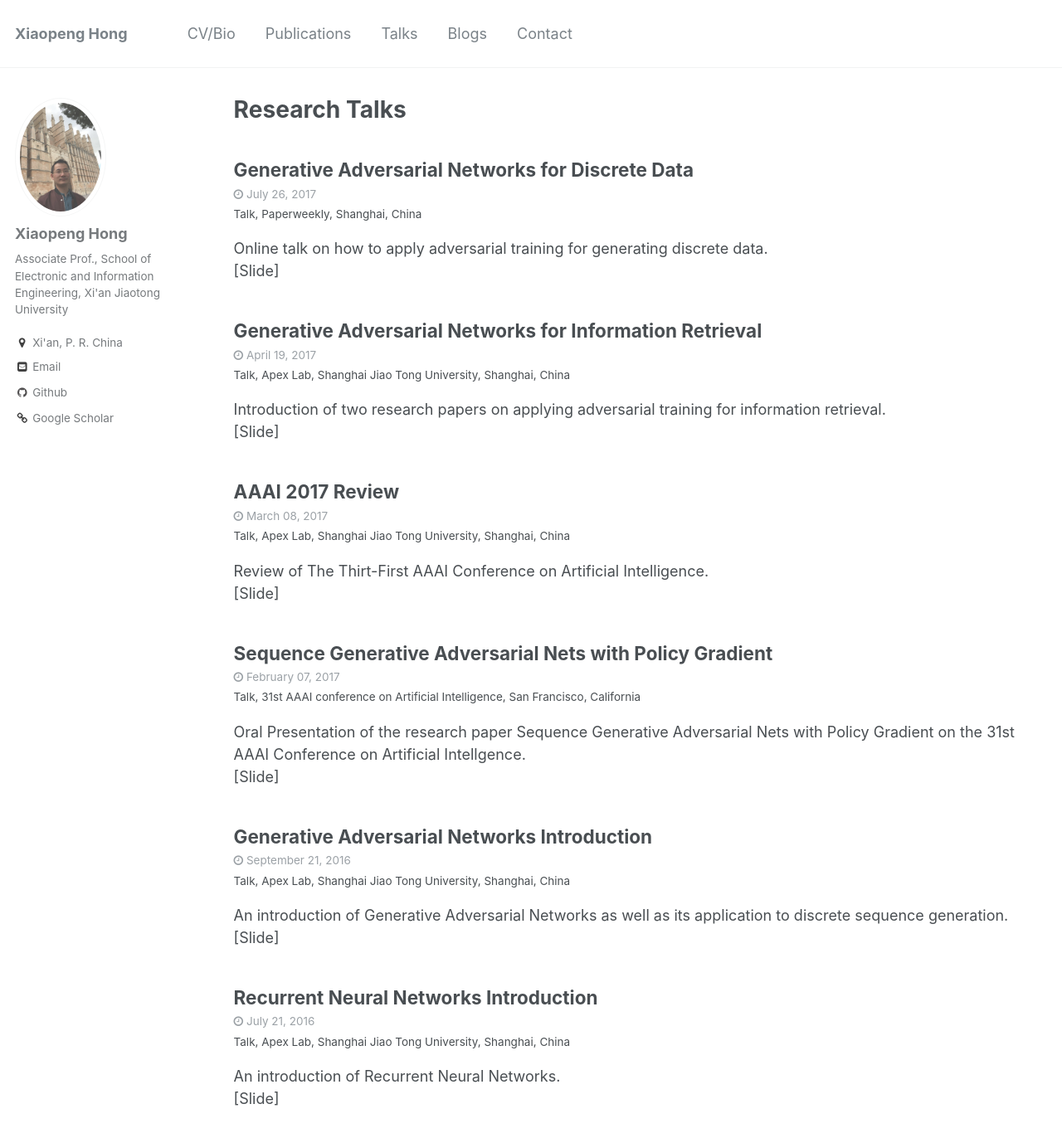
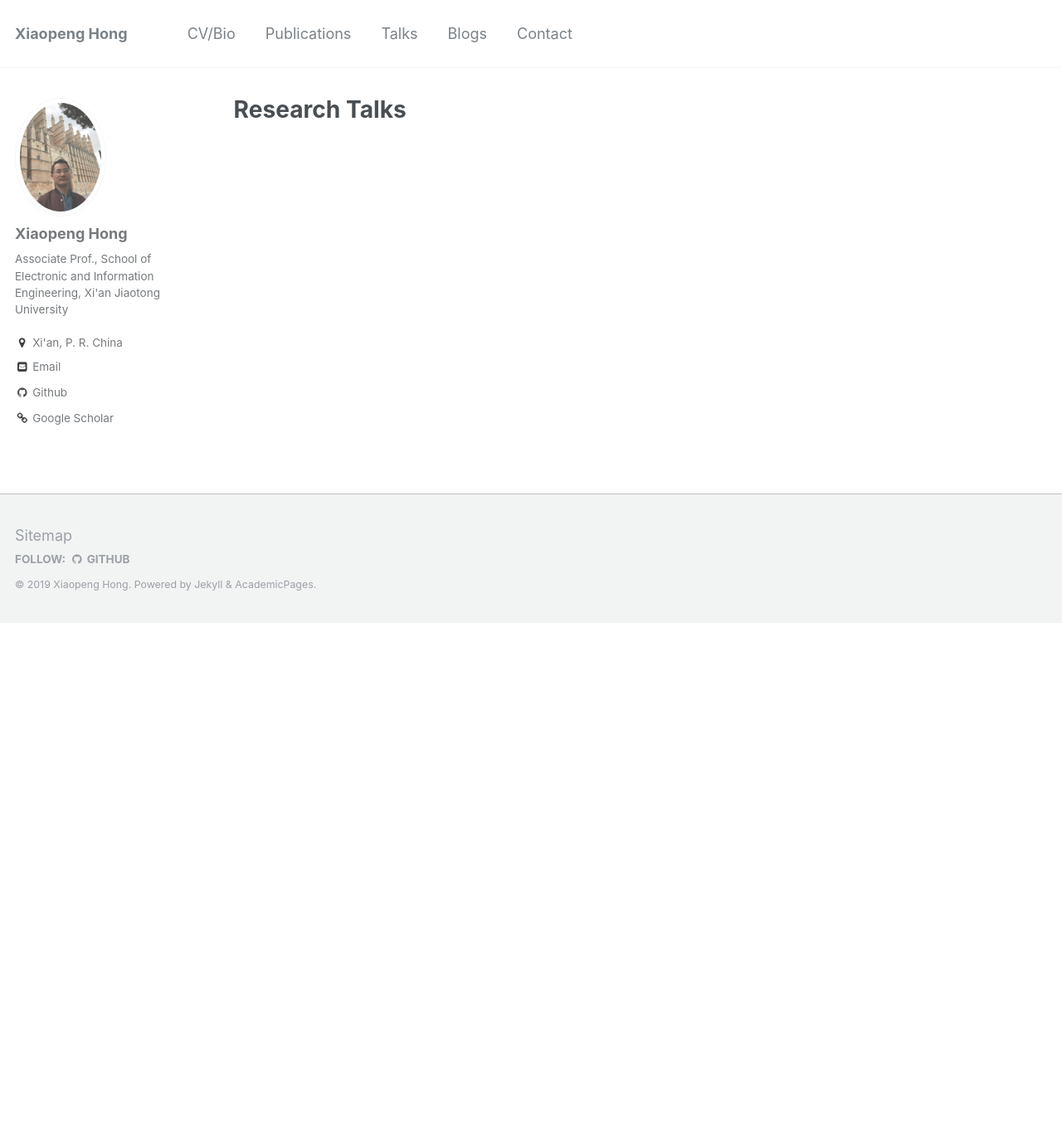
Before and after one commit to xiaopenghong/xiaopenghong.github.io, a Jekyll site: the page built from _pages/talks.html, in a window 1280 px wide and 1400 px high. Shown: the top 1372 px of the window at 83% size. Built offline with Jekyll 4.4.1, drawn with Linux system fonts in a browser that asks for light colours.

```diff
--- a/_pages/publications.md
+++ b/_pages/publications.md
@@ -1,42 +1,60 @@
 ---
-title: "Publications [(Google Scholar Profile)](https://scholar.google.com/citations?user=Ixg9n-EAAAAJ&hl=en)"
+title: "Publications [(Google Scholar Profile)](https://scholar.google.com/citations?user=x3X-qysAAAAJ&hl=en)"
 permalink: /publications/
 author_profile: true
 ---
 
-## Deep Learning
+## Journal Article
 
-<b>[Multi-Agent Adversarial Inverse Reinforcement Learning](http://lantaoyu.com/publications/MAAIRL)</b> <br>
-<b>Lantao Yu</b>, Jiaming Song, Stefano Ermon.
-<i>The 36th International Conference on Machine Learning</i>. <b>ICML 2019</b>.
+<b> A Spatial-aware Joint Optic Disc and Cup Segmentation Method. </b> <br>
+Qing Liu; <b>Xiaopeng Hong</b>; Shuo Li; Zailiang Chen; Guoying Zhao; Beiji Zou.
+<i>To appear in Neurocomputing</i>. <b>NC, 2019</b>.
 
-<b>[CoT: Cooperative Training for Generative Modeling of Discrete Data](http://lantaoyu.com/publications/CoT)</b> <br>
-Sidi Lu, <b>Lantao Yu</b>, Siyuan Feng, Yaoming Zhu, Weinan Zhang, Yong Yu.
-<i>The 36th International Conference on Machine Learning</i>. <b>ICML 2019</b>.
+<b>[Saliency integration: An arbitrator model.](https://ieeexplore.ieee.org/abstract/document/8411135/)</b> <br>
+Xu, Y.\*, <b>Hong, X.</b>\*, Porikli, F., Liu, X., Chen, J. and Zhao, G..
+<i>IEEE Transactions on Multimedia</i>. <b>IEEE TMM, 21(1), pp.98-113, 2019.</b>.
 
-<b>[Lipschitz Generative Adversarial Nets](http://lantaoyu.com/publications/LGAN)</b> <br>
-Zhiming Zhou, Jiadong Liang, Yuxuan Song, <b>Lantao Yu</b>, Hongwei Wang, Weinan Zhang, Yong Yu, Zhihua Zhang. <i>The 36th International Conference on Machine Learning</i>. <b>ICML 2019</b>.
+<b>[Towards Reading Hidden Emotions: A Comparative Study of Spontaneous Micro-expression Spotting and Recognition Methods.](http://lantaoyu.com/publications/IRGAN)</b><br>
+Xiaobai Li (student), <b>Xiaopeng Hong</b>, Antti Moilanen, Xiaohua Huang, Thomas Pfister, Guoying Zhao, Matti Pietikäinen.
+<i>IEEE Transactions on Affective Computing, </i> <b>IEEE TAFFC, Vol. 9, No. 4, pp. 563-577, 2018</b>. <b> <span style="color:red">Reports from [MIT Technology Review](https://www.technologyreview.com/s/543501/machine-vision-algorithm-learns-to-recognize-hidden-facial-expressions/) and [DailyMail](https://www.dailymail.co.uk/sciencetech/article-3320222/Algorithm-uses-machine-vision-spot-recognise-hidden-emotions.html)</span> </b>
 
-<b>[Variational Bottleneck  Domain Adaptation](http://lantaoyu.com/publications/VBDA)</b> <br>
-Yuxuan Song, <b>Lantao Yu</b>, Zhangjie Cao, Zhiming Zhou, Jian Shen, Shuo Shao, Weinan Zhang, Yong Yu. <i>In submission to IJCAI 2019.</i>
+<b>[Saliency Detection via Bi-directional Propagation.](https://www.sciencedirect.com/science/article/pii/S1047320318300476)</b> <br>
+Yingyue Xu (student), <b>Xiaopeng Hong</b>, Xin Liu, Guoying Zhao. <i>Journal of Visual Communication and Image Representation.</i>. <b>JVCI, Vol 53, No. 5,  Pages 113-121, 2018</b>.
 
-<b>[Understanding the Effectiveness of Lipschitz-Continuity in Generative Adversarial Nets](http://lantaoyu.com/publications/GanGradient)</b> <br>
-Zhiming Zhou, Yuxuan Song, <b>Lantao Yu</b>, Hongwei Wang, Zhihua Zhang, Weinan Zhang, Yong Yu.
-<i>ArXiv 2018.</i>
+<b>[Sparse projections matrix binary descriptors for face recognition.](http://lantaoyu.com/publications/VBDA)</b> <br>
+Chunxiao Fan, Lei Tian, Yue Ming, <b>Xiaopeng Hong</b>, Guoying Zhao, Matti Pietikäinen. <i>Neurocomputing. <b>No. 2, 2018.</b></i>
 
-<b>[SeqGAN: Sequence Generative Adversarial Nets with Policy Gradient](http://lantaoyu.com/publications/SeqGAN)</b> <br>
-<b>Lantao Yu</b>, Weinan Zhang, Jun Wang, and Yong Yu.
-<i>The 31st AAAI conference on Artificial Intelligence</i>. <b>AAAI 2017</b>.
+<b>[Hierarchical Contour Closure based Holistic Salient Object Detection.](http://lantaoyu.com/publications/GanGradient)</b> <br>
+Qing Liu (student), <b>Xiaopeng Hong</b>, Beiji Zou, Jie Chen, Zailiang Chen, and Guoying Zhao.
+<i>IEEE Transactions on Image Processing, vol. 26, no. 9, pp. 4537 – 4552, 2017.</i>
 
-<b>[IRGAN: A Minimax Game for Unifying Generative and Discriminative Information Retrieval Models](http://lantaoyu.com/publications/IRGAN)</b><br>
-Jun Wang, <b>Lantao Yu</b>, Weinan Zhang, Yu Gong, Yinghui Xu, Benyou Wang, Peng Zhang and Dell Zhang.
-<i>The 40th International ACM SIGIR Conference on Research and Development in Information Retrieval.</i> <b>SIGIR 2017</b>. <b> <span style="color:red">Best Paper Award Honorable Mention</span> </b>
+<b>[Background Subtraction using Spatio-Temporal Group Sparsity Recovery.](http://lantaoyu.com/publications/SeqGAN)</b> <br>
+Xin Liu (student), Jiawen Yao (student), <b>Xiaopeng Hong</b>, Xiaohua Huang, Ziheng Zhou, Chun Qi, and Guoying Zhao.
+<i>IEEE Transactions on Circuits and Systems for Video Technology, </i>. <b> IEEE TCSVT No. 4, 2017.</b>.
 
-<b>[A Dynamic Attention Deep Model for Article Recommendation by Learning Human Editors’ Demonstration](http://lantaoyu.com/publications/DADM)</b><br>
-<b>Lantao Yu\*</b>, Xuejian Wang\*, Kan Ren, Guanyu Tao, Weinan Zhang, Yong Yu, Jun Wang.
-<i>The 23rd SIGKDD Conference on Knowledge Discovery and Data Mining.</i> <b>KDD 2017</b>.
+<b>[Isolated Sign Language Recognition with Grassmann Covariance Matrices.](http://lantaoyu.com/publications/DADM)</b><br>
+Hanjie Wang, Chai Xiujuan, <b>Xiaopeng Hong</b>, Guoying Zhao, Xilin Chen.
+<i>ACM Transactions on Accessible Computing, </i> <b>ACM TACCESS, vol. 8, no. 4, 2016.</b>.
 
-## Multi-Agent Systems & Computational Sustainability
+Xiaopeng Hong, Guoying Zhao, Stefanos Zafeiriou, Maja Pantic, and Matti Pietikäinen. Capturing Correlations of Local Features for Image Representation. Neurocomputing, vol. 184, no. 4, pp. 99-106, 2016. (JUFO Ranking: 2) [pdf]
+
+Yue Ming and Xiaopeng Hong. A Unified 3D Face Authentication Framework based on Robust Local Mesh SIFT Feature. Neurocomputing, vol. 184, no. 4, pp. 117-130, 2016. (JUFO Ranking: 2)
+
+Xiaohua Huang, Guoying Zhao, Xiaopeng Hong, Wenming Zheng, Matti Pietikäinen. Spontaneous facial micro-expression analysis using Spatiotemporal Completed Local Quantized Patterns. Neurocomputing, vol. 175, no.1, pp. 564-578, 2016. (JUFO Ranking: 2)
+
+Xianbiao Qi, Chun-Guang Li, Guoying Zhao, Xiaopeng Hong, Matti Pietikäinen. Dynamic texture and scene classification by transferring deep image features. Neurocomputing, vol. 171, pp. 1230-1241, 2016. (JUFO Ranking: 2) [pdf]
+
+Ziheng Zhou, Xiaopeng Hong, Guoying Zhao, and Matti Pietikäinen. A Compact Representation of Visual Speech Data Using Latent Variables. IEEE Transactions on Pattern Analysis and Machine Intelligence, vol.36, no.1, 2014.. (JUFO Ranking*: 3, CCF-A) [pdf]
+
+Xiaopeng Hong, Guoying Zhao, Matti Pietikäinen, and Xilin Chen. Combining LBP Difference and Feature Correlation for Texture Description. IEEE Transactions on Image Processing, vol.23, no. 6, 2557–2568, 2014. (JUFO Ranking: 3, CCF-A) [pdf][Matlab Codes]
+
+Ziheng Zhou, Guoying Zhao, Xiaopeng Hong, and Matti Pietikäinen. A Review of Recent Advances in Visual Speech Decoding. Image and Vision Computing, Vol. 32, No. 9, pp. 590-605, 2014.(JUFO Ranking: 2, Editor’s Choice Article)
+
+Bineng Zhong, Xiaotong Yuan, Rongrong Ji, Yan Yan, Zhen Cui, Xiaopeng Hong, Yan Chen, Tian Wang, Duansheng Chen, Jiaxin Yu. Structured partial least squares for simultaneous object tracking and segmentation. Neurocomputing, Vol. 133, pp. 317-327, 2014. (JUFO Ranking: 1)
+
+Xiaopeng Hong, Hong Chang, Shiguang Shan, Bineng Zhong, Xilin Chen, and Wen Gao. Sigma set based implicit online learning for object tracking. IEEE Signal Processing Letter, vol. 17, no. 9, pp. 807-810, 2010. (JUFO Ranking: 2) [pdf]
+
+## Conference Papers
 
 <b>[Deep Reinforcement Learning for Green Security Games with Real-Time Information](http://lantaoyu.com/publications/RLSGAAAI19)</b><br>
 Yufei Wang, Zheyuan Ryan Shi, <b>Lantao Yu</b>, Yi Wu, Rohit Singh, Lucas Joppa, Fei Fang.
--- a/_talks/2016-07-21-rnn-intro.md
+++ /dev/null
@@ -1,12 +0,0 @@
----
-title: "Recurrent Neural Networks Introduction"
-collection: talks
-type: "Talk"
-permalink: /talks/2016-07-21-rnn-intro
-venue: "Apex Lab, Shanghai Jiao Tong University"
-date: 2016-07-21
-location: "Shanghai, China"
----
-
-An introduction of Recurrent Neural Networks. <br>
-[[Slide]](http://lantaoyu.github.io/files/2016-07-21-rnn-intro.pdf)
--- a/_talks/2016-09-21-gan-intro.md
+++ /dev/null
@@ -1,12 +0,0 @@
----
-title: "Generative Adversarial Networks Introduction"
-collection: talks
-type: "Talk"
-permalink: /talks/2016-09-21-gan-intro
-venue: "Apex Lab, Shanghai Jiao Tong University"
-date: 2016-09-21
-location: "Shanghai, China"
----
-
-An introduction of Generative Adversarial Networks as well as its application to discrete sequence generation.<br>
-[[Slide]](http://lantaoyu.github.io/files/2016-09-21-gan-intro.pdf)
--- a/_talks/2017-02-07-aaai-seqgan.md
+++ /dev/null
@@ -1,12 +0,0 @@
----
-title: "Sequence Generative Adversarial Nets with Policy Gradient"
-collection: talks
-type: "Talk"
-permalink: /talks/2017-02-07-aaai-seqgan
-venue: "31st AAAI conference on Artificial Intelligence"
-date: 2017-02-07
-location: "San Francisco, California"
----
-
-Oral Presentation of the research paper [Sequence Generative Adversarial Nets with Policy Gradient](https://arxiv.org/pdf/1609.05473.pdf) on the 31st AAAI Conference on Artificial Intellgence.<br>
-[[Slide]](http://lantaoyu.github.io/files/2017-02-07-aaai-seqgan.pdf)
--- a/_talks/2017-03-08-aaai-review.md
+++ /dev/null
@@ -1,12 +0,0 @@
----
-title: "AAAI 2017 Review"
-collection: talks
-type: "Talk"
-permalink: /talks/2017-03-08-aaai-review
-venue: "Apex Lab, Shanghai Jiao Tong University"
-date: 2017-03-08
-location: "Shanghai, China"
----
-
-Review of The Thirt-First AAAI Conference on Artificial Intelligence.<br>
-[[Slide]](http://lantaoyu.github.io/files/2017-03-08-aaai-review.pdf)
--- a/_talks/2017-04-19-gans-for-ir.md
+++ /dev/null
@@ -1,12 +0,0 @@
----
-title: "Generative Adversarial Networks for Information Retrieval"
-collection: talks
-type: "Talk"
-permalink: /talks/2017-04-19-gans-for-ir
-venue: "Apex Lab, Shanghai Jiao Tong University"
-date: 2017-04-19
-location: "Shanghai, China"
----
-
-Introduction of two research papers on applying adversarial training for information retrieval.<br>
-[[Slide]](http://lantaoyu.github.io/files/2017-04-19-gans-for-ir.pdf)
--- a/_talks/2017-07-26-gan-for-discrete-data.md
+++ /dev/null
@@ -1,12 +0,0 @@
----
-title: "Generative Adversarial Networks for Discrete Data"
-collection: talks
-type: "Talk"
-permalink: /talks/2017-07-26-gan-for-discrete-data
-venue: "Paperweekly"
-date: 2017-07-26
-location: "Shanghai, China"
----
-
-Online talk on how to apply adversarial training for generating discrete data.<br>
-[[Slide]](http://lantaoyu.github.io/files/2017-07-26-gan-for-discrete-data.pdf)
```
Also changed, not shown: _pages/contact.md (+0 -4 lines).
